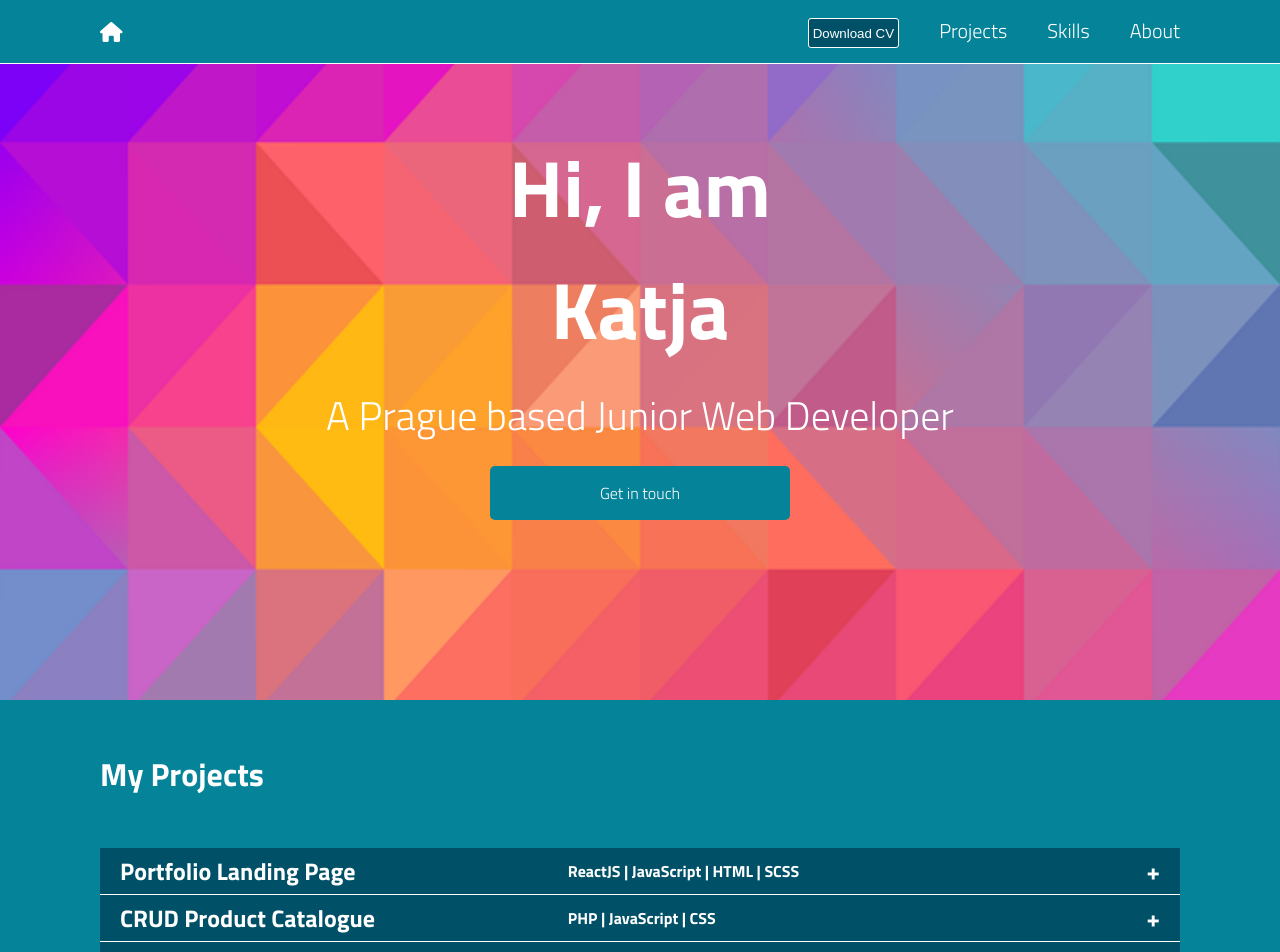
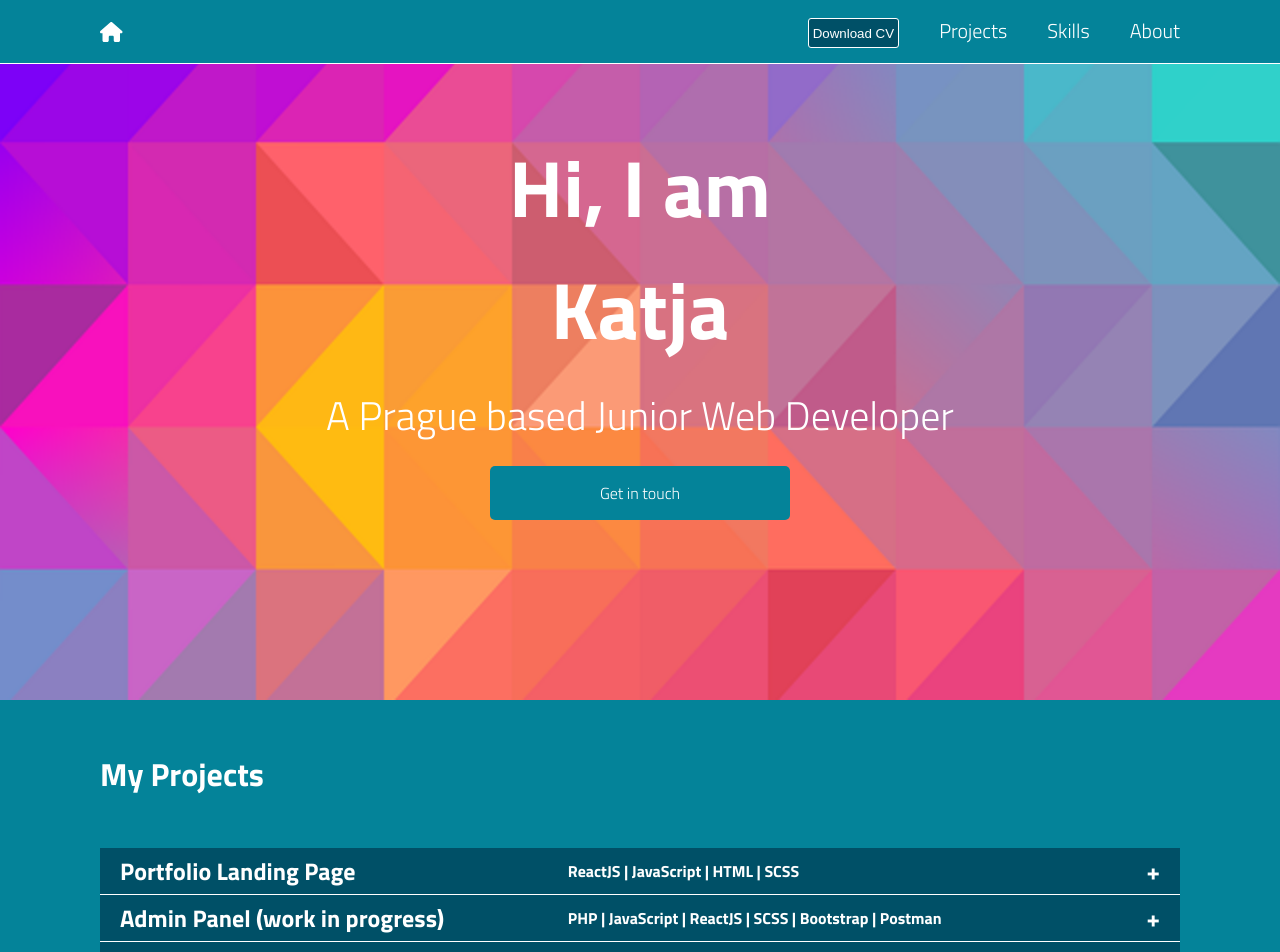
Before and after one commit to queuing4oranges/portfolio, a React (Create React App) app: page / in a window 1280 px wide. Shown: the top 952 px of the page. Built offline with nearby package versions, Linux system fonts and the light colour scheme.

Commit message:
project - admin panel added

```diff
--- a/src/components/accordion/content.js
+++ b/src/components/accordion/content.js
@@ -6,6 +6,15 @@ export const accordionData = [
     description: "The Portfolio Landing Page is my work in progress. I want to use it to add more projects and to showcase my learning process (though one will never finish learning). It also displays the final project from the Web Development Bootcamp I joined in 2022, as well as projects I finished on my own, projects from video tutorials, or results from other resources of study.",
     github: "https://github.com/queuing4oranges/portfolio",
     live: "https://www.itisgoodtohave.me/"
+  },
+
+  {
+    id:"8",
+    title: "Admin Panel (work in progress)",
+    tech: "PHP | JavaScript | ReactJS | SCSS | Bootstrap | Postman",
+    description: "The Admin Panel is the first part of the website. The API was made with PHP. Later on, a frontend part will follow that will enable the user to see events and learn about the organization",
+    github: "https://github.com/queuing4oranges/lesbotoc-website",
+    live: "https://lesbotoc.itisgoodtohave.me/"
   },
 
   {
```
